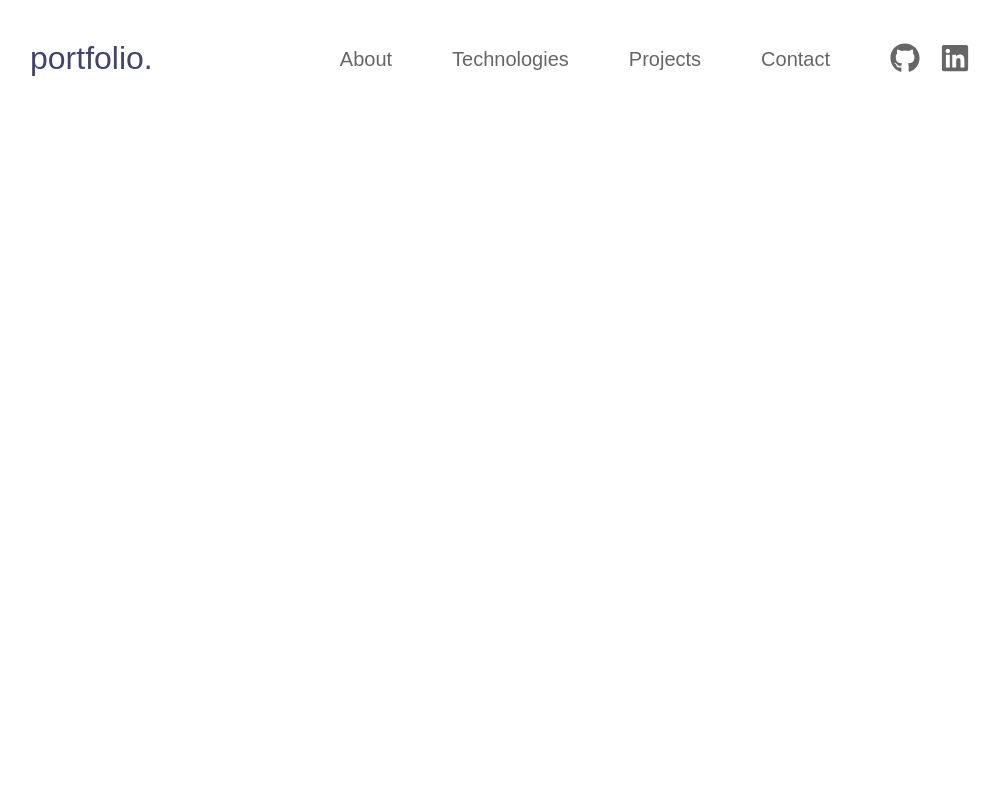
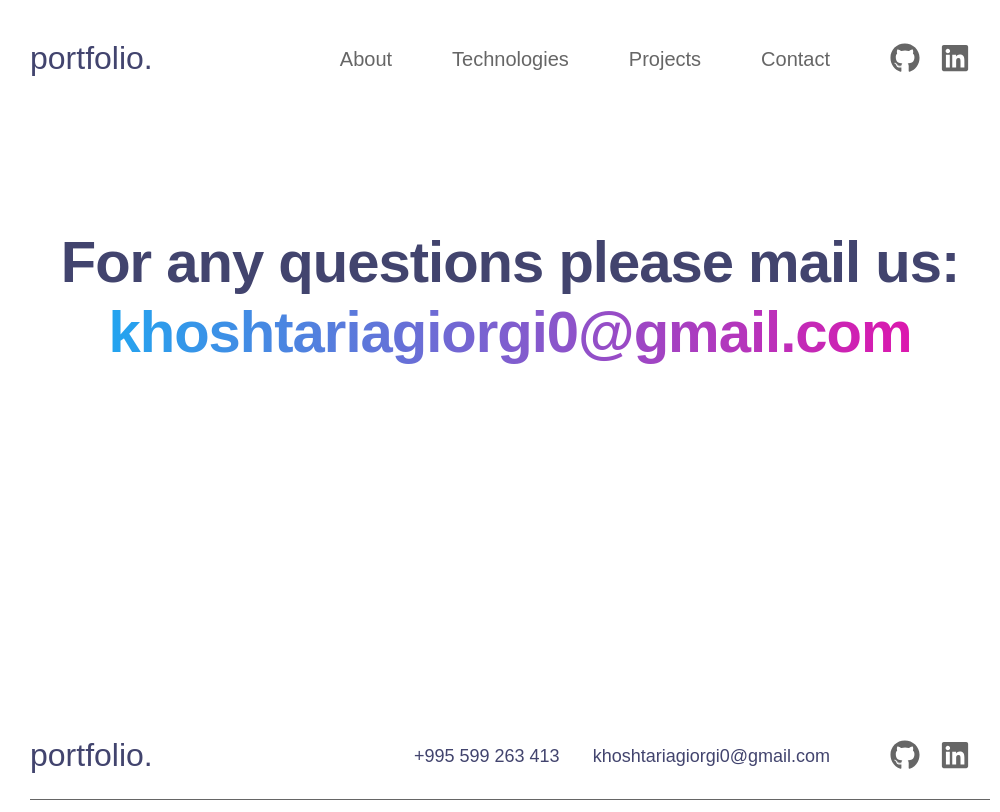
Before and after one commit to g1org11/portfolio, a React (Vite) app: page /contact in a window 1280 px wide. Shown: the top 812 px of the page, without its empty margins (170-1170 px from the left). Built offline with nearby package versions, Linux system fonts and the light colour scheme.

Commit message:
add contact

```diff
--- a/src/components/SiteContainer.tsx
+++ b/src/components/SiteContainer.tsx
@@ -7,6 +7,7 @@ import Projects from "./projects/Projects";
 import Footer from "./footer/Footer";
 import { BrowserRouter as Router, Route, Routes } from "react-router-dom";
 import AboutUs from "../pages/AboutUs";
+import Contact from "../pages/Contact";
 
 const SiteContainer = () => {
   return (
@@ -28,6 +29,15 @@ const SiteContainer = () => {
           <Route path="/languages" element={<Languange />} />
           <Route path="/projects" element={<Projects />} />
           <Route path="/about" element={<AboutUs />} />
+          <Route
+            path="/contact"
+            element={
+              <div>
+                <Contact />
+                <Footer />
+              </div>
+            }
+          />
         </Routes>
       </StyledContainer>
     </Router>
--- a/src/components/footer/Footer.jsx
+++ b/src/components/footer/Footer.jsx
@@ -35,6 +35,8 @@ const Container = styled.div`
   display: flex;
   align-items: center;
   justify-content: space-between;
+  padding-bottom: 25px;
+  border-bottom: 1px solid ${defaultTheme.colors.lightTheme.gradinategray};
   @media (max-width: 600px) {
     text-align: center;
     align-items: center;
--- /dev/null
+++ b/src/pages/Contact.tsx
@@ -0,0 +1,46 @@
+import React from "react";
+import styled from "styled-components";
+import { defaultTheme } from "../components/defaultTheme";
+
+const Contact = () => {
+  return (
+    <ContactWrapper>
+      <Wrapper>
+        <h1>For any questions please mail us:</h1>
+        <p>khoshtariagiorgi0@gmail.com</p>
+      </Wrapper>
+    </ContactWrapper>
+  );
+};
+export default Contact;
+
+const ContactWrapper = styled.div`
+  display: flex;
+  align-items: center;
+  justify-content: center;
+  height: 55vh;
+`;
+const Wrapper = styled.div`
+  h1 {
+    font-size: 58px;
+    font-style: normal;
+    font-weight: 700;
+    line-height: 70px; /* 120.69% */
+    letter-spacing: -1px;
+    font-family: ${defaultTheme.fonts.secondary};
+    color: ${defaultTheme.colors.lightTheme.americanblue};
+  }
+  p {
+    font-size: 58px;
+    font-style: normal;
+    font-weight: 700;
+    line-height: 70px; /* 120.69% */
+    letter-spacing: -1px;
+    font-family: ${defaultTheme.fonts.secondary};
+    background: var(--Gradient-Heading, linear-gradient(90deg, #13b0f5 -2.06%, #e70faa 100%));
+    background-clip: text;
+    -webkit-background-clip: text;
+    -webkit-text-fill-color: transparent;
+    text-align: center;
+  }
+`;
```
